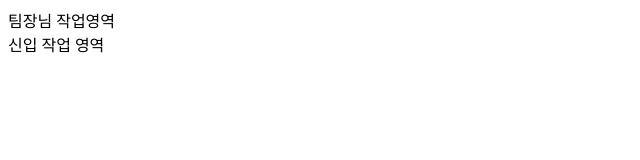
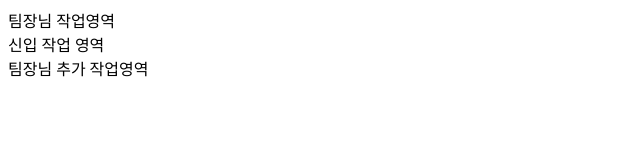
Before and after one commit to GorKim/company-project1028, a plain HTML site: page index.html in a window 1280 px wide. Shown: the whole page, without its empty margins (0-640 px from the left). Drawn offline with Linux system fonts and the light colour scheme.

Commit message:
Team Leader(3)

```diff
--- a/index.html
+++ b/index.html
@@ -15,6 +15,10 @@
         신입 작업 영역
 
     </div>
+    <div>
+        팀장님 추가 작업영역
+
+    </div>
 </body>
 
 </html>
```
